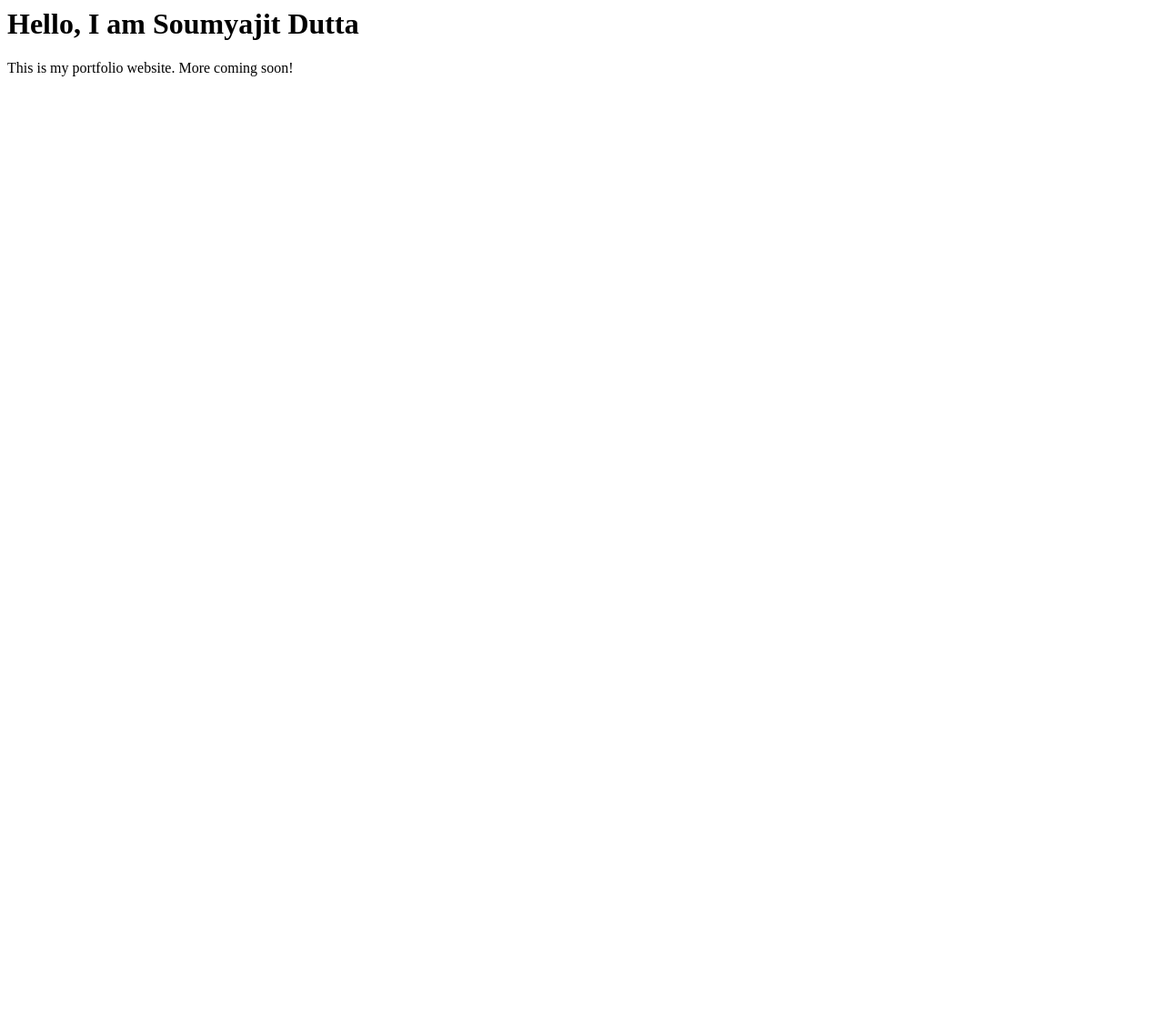
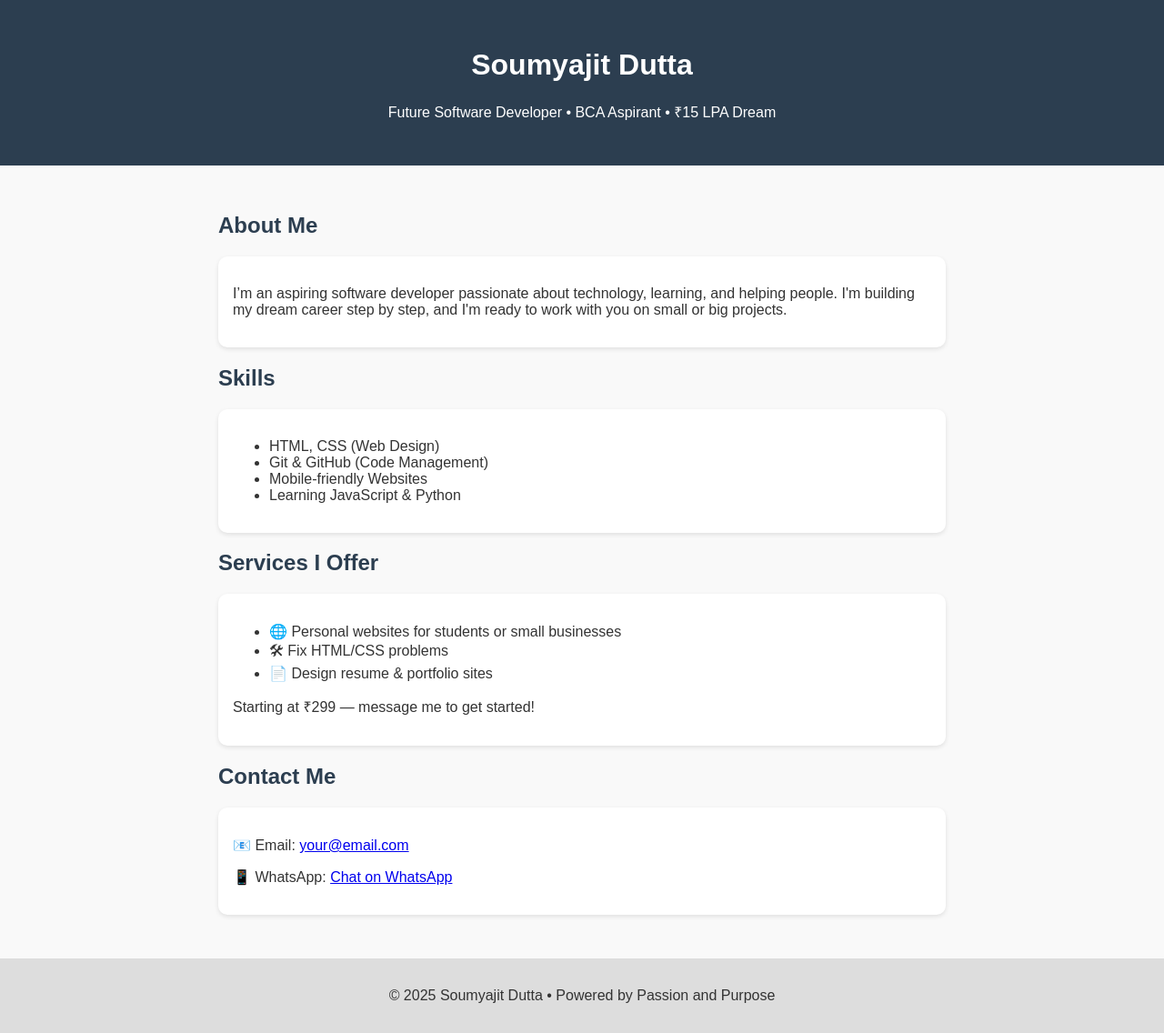
Before and after one commit to soumyajit-dutt/portfolio-site, a plain HTML site: page index.html in a window 1280 px wide. Shown: the whole page at 91% size. Before the commit the page ends 800 px from the top, so only its background shows below. Drawn offline with Linux system fonts and the light colour scheme.

Commit message:
Update index.html
Updated my portfolio website

```diff
--- a/index.html
+++ b/index.html
@@ -1,2 +1,98 @@
-<h1>Hello, I am Soumyajit Dutta</h1>
-<p>This is my portfolio website. More coming soon!</p>
+
+<!DOCTYPE html>
+<html lang="en">
+<head>
+  <meta charset="UTF-8" />
+  <meta name="viewport" content="width=device-width, initial-scale=1.0"/>
+  <title>Soumyajit Dutta | Developer for Hire</title>
+  <style>
+    body {
+      font-family: Arial, sans-serif;
+      background: #f9f9f9;
+      margin: 0;
+      padding: 0;
+      color: #333;
+    }
+    header {
+      background-color: #2c3e50;
+      color: white;
+      padding: 2rem;
+      text-align: center;
+    }
+    section {
+      padding: 2rem;
+      max-width: 800px;
+      margin: auto;
+    }
+    h2 {
+      color: #2c3e50;
+    }
+    .card {
+      background: white;
+      padding: 1rem;
+      margin: 1rem 0;
+      border-radius: 10px;
+      box-shadow: 0 2px 5px rgba(0,0,0,0.1);
+    }
+    a.button {
+      display: inline-block;
+      padding: 10px 20px;
+      background: #3498db;
+      color: white;
+      text-decoration: none;
+      border-radius: 8px;
+      margin-top: 10px;
+    }
+    footer {
+      text-align: center;
+      padding: 1rem;
+      background: #ddd;
+    }
+  </style>
+</head>
+<body>
+
+  <header>
+    <h1>Soumyajit Dutta</h1>
+    <p>Future Software Developer • BCA Aspirant • ₹15 LPA Dream</p>
+  </header>
+
+  <section>
+    <h2>About Me</h2>
+    <div class="card">
+      <p>I’m an aspiring software developer passionate about technology, learning, and helping people. I'm building my dream career step by step, and I'm ready to work with you on small or big projects.</p>
+    </div>
+
+    <h2>Skills</h2>
+    <div class="card">
+      <ul>
+        <li>HTML, CSS (Web Design)</li>
+        <li>Git & GitHub (Code Management)</li>
+        <li>Mobile-friendly Websites</li>
+        <li>Learning JavaScript & Python</li>
+      </ul>
+    </div>
+
+    <h2>Services I Offer</h2>
+    <div class="card">
+      <ul>
+        <li>🌐 Personal websites for students or small businesses</li>
+        <li>🛠 Fix HTML/CSS problems</li>
+        <li>📄 Design resume & portfolio sites</li>
+      </ul>
+      <p>Starting at ₹299 — message me to get started!</p>
+    </div>
+
+    <h2>Contact Me</h2>
+    <div class="card">
+      <p>📧 Email: <a href="mailto:your@email.com">your@email.com</a></p>
+      <p>📱 WhatsApp: <a href="https://wa.me/91XXXXXXXXXX" target="_blank">Chat on WhatsApp</a></p>
+    </div>
+  </section>
+
+  <footer>
+    <p>© 2025 Soumyajit Dutta • Powered by Passion and Purpose</p>
+  </footer>
+
+</body>
+</html>
```
